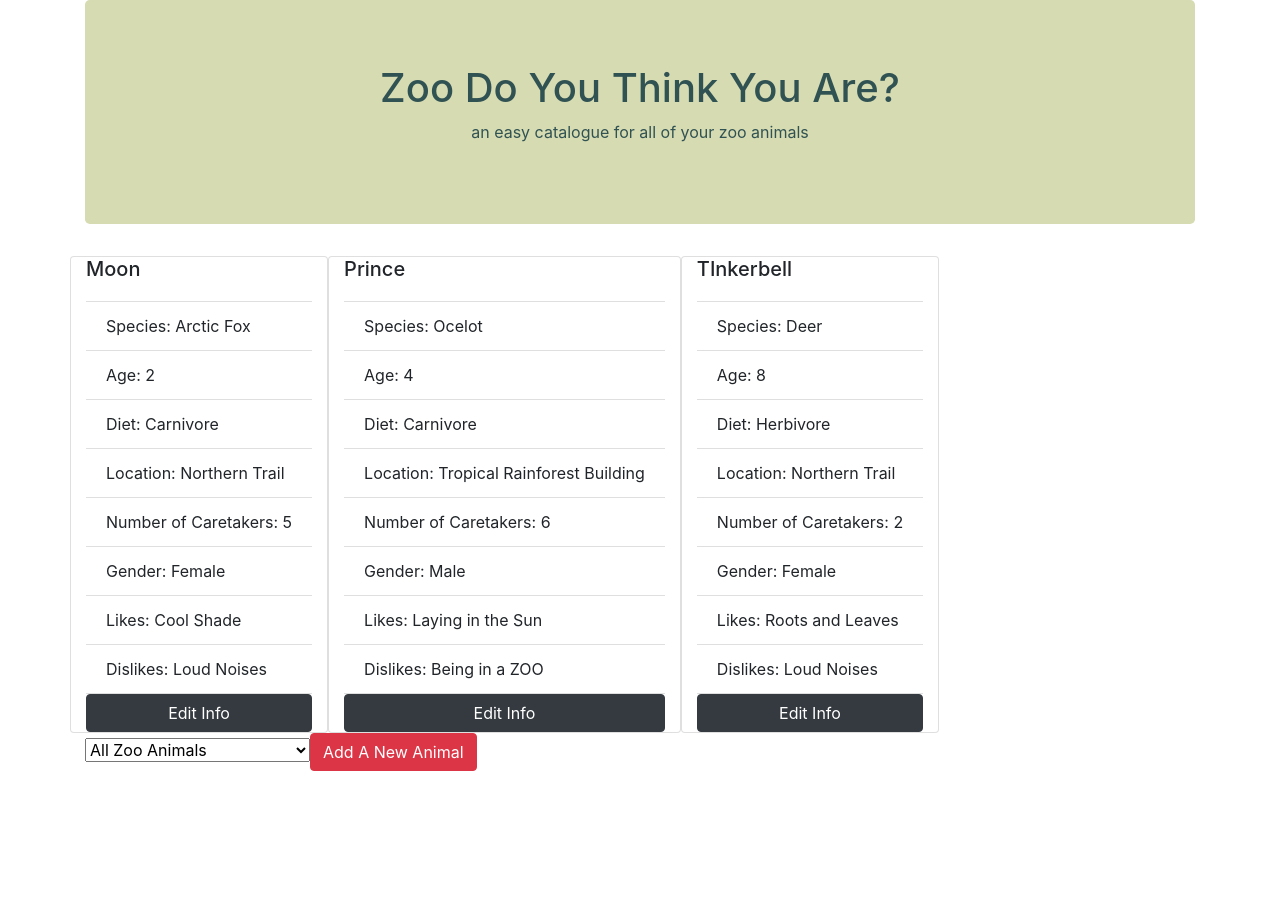
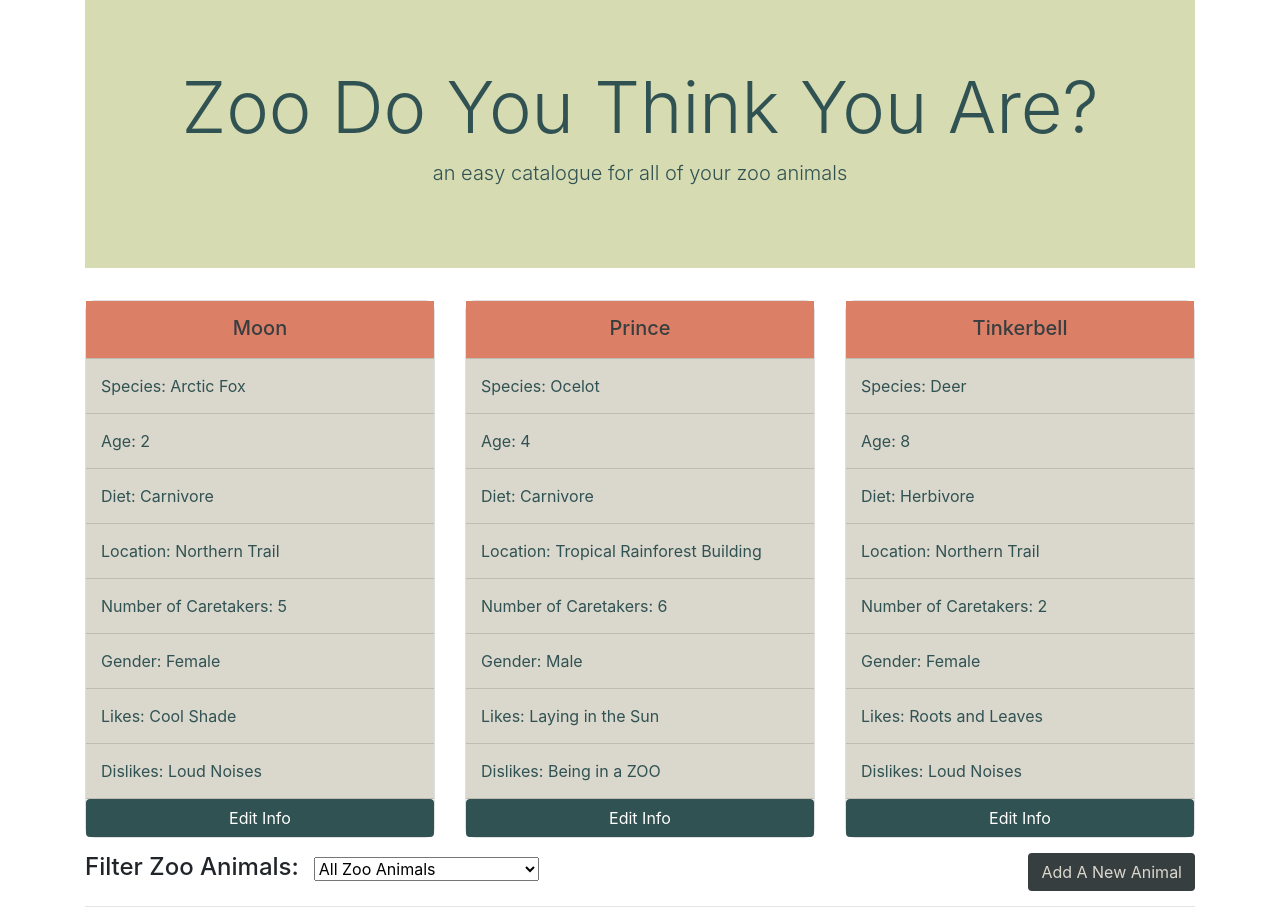
Before and after one commit to lewdavidson/Angular-Zoo, an Angular app: page / in a window 1280 px wide. Before the commit the page ends 800 px from the top, so only its background shows below. Built offline with nearby package versions, Linux system fonts and the light colour scheme.

Commit message:
add styling

```diff
--- a/src/app/animal-add/animal-add.component.css
+++ b/src/app/animal-add/animal-add.component.css
@@ -0,0 +1,27 @@
+.add-button {
+  float: right;
+  background: #373E40;
+  color: #DAD7CD;
+}
+
+.form-group {
+  margin-top: 20px;
+}
+
+.form-control {
+  margin-bottom: 10px;
+  background: #DAD7CD;
+}
+
+.done-adding {
+  width: 100%;
+  margin-top: 10px;
+  border-radius: 5px;
+  background: #DB7F67;
+  color: #305252;
+  height: 40px;
+}
+
+.form-title {
+  color: #373E40;
+}
--- a/src/app/animal-add/animal-add.component.html
+++ b/src/app/animal-add/animal-add.component.html
@@ -1,27 +1,31 @@
 
-<button (click)="showAskToAdd()"  class="btn btn-danger">Add A New Animal</button>
+<button (click)="showAskToAdd()"  class="btn add-button">Add A New Animal</button>
+
+<hr>
 
 <div *ngIf="askToAdd">
-  <h1>New Animal</h1>
+  <div class="form-group">
 
-    <label>Animal Name:</label>
-    <input #newName>
+    <h2 class="form-title">New Animal</h2>
+    <label>Name:</label>
+    <input #newName class="form-control">
     <label>Species:</label>
-    <input #newSpecies>
+    <input #newSpecies class="form-control">
     <label>Age:</label>
-    <input #newAge>
+    <input #newAge class="form-control">
     <label>Diet Type:</label>
-    <input #newDiet>
+    <input #newDiet class="form-control">
     <label>Zoo Location:</label>
-    <input #newLocation>
-    <label>Number if Caretakers Needed:</label>
-    <input #newCaretaker>
+    <input #newLocation class="form-control">
+    <label>Number of Caretakers Needed:</label>
+    <input #newCaretaker class="form-control">
     <label>Gender:</label>
-    <input #newGender>
+    <input #newGender class="form-control">
     <label>Likes:</label>
-    <input #newLike>
+    <input #newLike class="form-control">
     <label>Dislikes:</label>
-    <input #newDislike>
+    <input #newDislike class="form-control">
 
-  <button (click)="submitForm(newName.value, newSpecies.value, newAge.value, newDiet.value, newLocation.value, newCaretaker.value, newGender.value, newLike.value, newDislike.value); newName.value=''; newSpecies.value=''; newAge.value=''; newDiet.value=''; newLocation.value=''; newCaretaker.value=''; newGender.value=''; newLike.value=''; newDislike.value='';" >Add To Zoo</button>
+    <button (click)="submitForm(newName.value, newSpecies.value, newAge.value, newDiet.value, newLocation.value, newCaretaker.value, newGender.value, newLike.value, newDislike.value); newName.value=''; newSpecies.value=''; newAge.value=''; newDiet.value=''; newLocation.value=''; newCaretaker.value=''; newGender.value=''; newLike.value=''; newDislike.value='';" class="done-adding">Add To Zoo</button>
+  </div>
 </div>
--- a/src/app/animal-display/animal-display.component.css
+++ b/src/app/animal-display/animal-display.component.css
@@ -0,0 +1,31 @@
+.card-title {
+  text-align: center;
+  padding-top: 15px;
+  padding-bottom: 10px;
+  background: #DB7F67;
+  margin-bottom: 0;
+  color: #373E40;
+}
+
+.list-group-item {
+  background: #DAD7CD;
+  color: #305252;
+  padding: 15px;
+}
+
+.card-butt {
+  background: #305252;
+  color: white;
+}
+
+.card {
+  border-radius: 10px;
+  margin-bottom: 15px;
+}
+
+.filter {
+  display: inline-block;
+}
+select {
+  margin-left: 15px;
+}
--- a/src/app/animal-display/animal-display.component.html
+++ b/src/app/animal-display/animal-display.component.html
@@ -1,6 +1,6 @@
   <div class="row">
-    <div *ngFor="let currentAnimal of childAnimalList | age:filterByAllAnimals">
-      <div class="card col-md">
+    <div *ngFor="let currentAnimal of childAnimalList | age:filterByAllAnimals" class="col-md-4">
+      <div class="card">
         <div class="card-title">
         <h5>{{currentAnimal.name}}</h5>
         </div>
@@ -14,11 +14,12 @@
           <li class="list-group-item">Likes: {{currentAnimal.like}}</li>
           <li class="list-group-item">Dislikes: {{currentAnimal.dislike}}</li>
         </ul>
-      <button class="btn btn-dark" (click)="editAnimalClicked(currentAnimal)" type="button">Edit Info</button>
+      <button class="btn card-butt" (click)="editAnimalClicked(currentAnimal)" type="button">Edit Info</button>
     </div>
   </div>
 </div>
 
+<h4 class="filter">Filter Zoo Animals: </h4>
 <select (change)="onChange($event.target.value)">
   <option value="allAnimals" selected="selected" >All Zoo Animals</option>
   <option value="youngerAnimals">Animals Under 2 Years Old</option>
--- a/src/app/app.component.html
+++ b/src/app/app.component.html
@@ -1,7 +1,8 @@
+
 <div class="container">
-  <div class="jumbotron title">
-    <h1>{{title}}</h1>
-    <p>{{secondary}}</p>
+  <div class="jumbotron title jumbotron-fluid">
+    <h1 class="display-3">{{title}}</h1>
+    <p class="lead">{{secondary}}</p>
   </div>
   <app-animal-display [childAnimalList]='masterAnimalList' (clickSender)="editAnimal($event)"></app-animal-display>
 
--- a/src/app/app.component.ts
+++ b/src/app/app.component.ts
@@ -14,7 +14,7 @@ export class AppComponent {
   masterAnimalList: Animal[] = [
     new Animal('Moon', 'Arctic Fox', 2, 'Carnivore', 'Northern Trail', 5, 'Female', 'Cool Shade', 'Loud Noises'),
     new Animal('Prince', 'Ocelot', 4, 'Carnivore', 'Tropical Rainforest Building', 6, 'Male', 'Laying in the Sun', 'Being in a ZOO'),
-    new Animal('TInkerbell', 'Deer', 8, 'Herbivore', 'Northern Trail', 2, 'Female', 'Roots and Leaves', 'Loud Noises'),
+    new Animal('Tinkerbell', 'Deer', 8, 'Herbivore', 'Northern Trail', 2, 'Female', 'Roots and Leaves', 'Loud Noises'),
   ];
 
   editAnimal(clickedAnimal) {
```
Also changed, not shown: 1 other file (tests, documents, lock files or other folders). Lines whose indentation alone changed are shown as unchanged.
